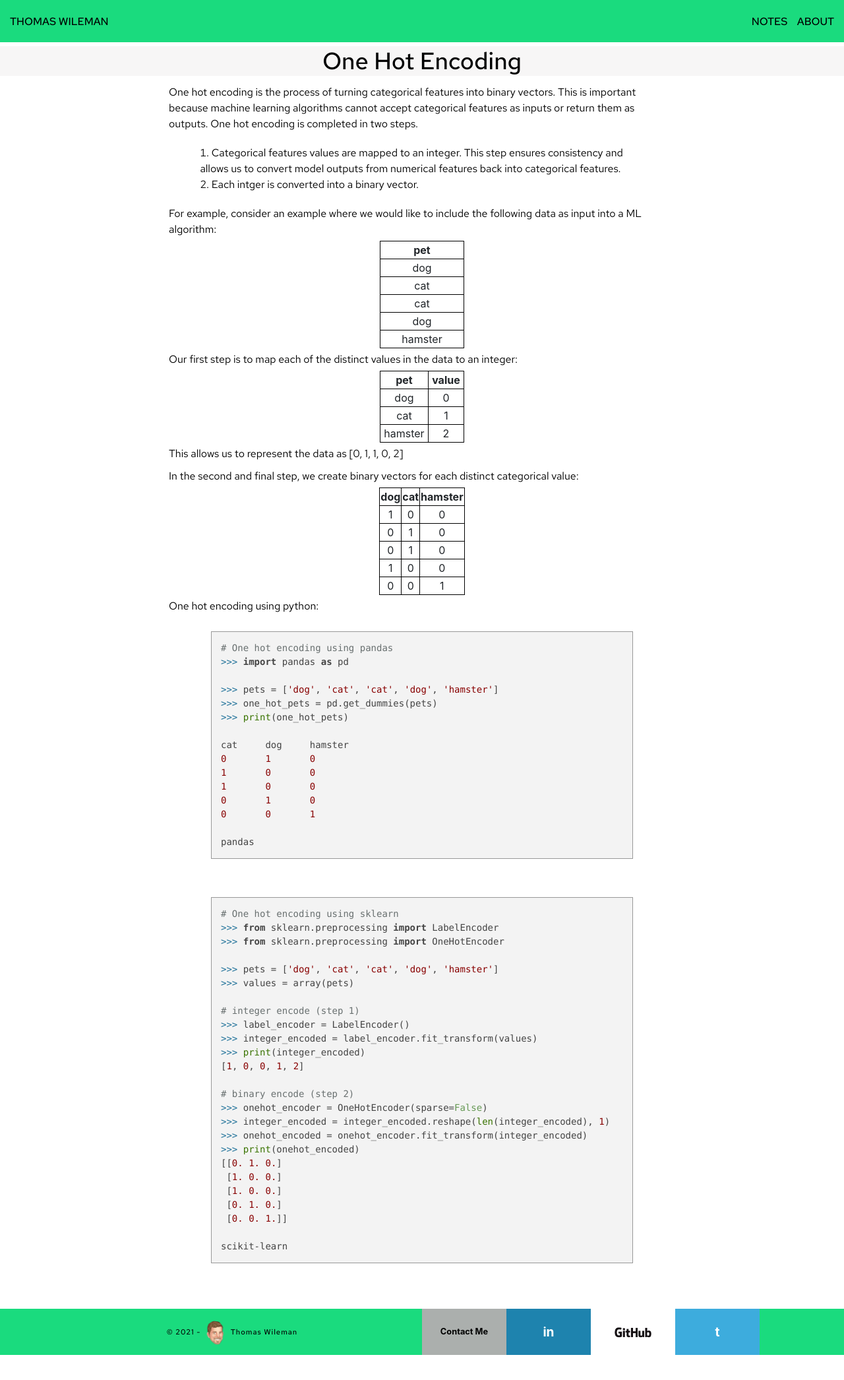
After one commit to tmwileman/thomaswileman, a Flask app: page /one_hot_encoding in a window 1280 px wide. The commit adds this page. Shown: the whole page at 66% size. Run offline with Flask 2, Linux system fonts and the light colour scheme; some libraries are stand-ins or nearby versions.

Commit message:
one hot encoding done

```diff
--- a/app.py
+++ b/app.py
@@ -56,5 +56,10 @@ def softmax():
     return render_template("softmax.html")
 
 
+@app.route("/one_hot_encoding", methods=["GET", "POST"])
+def one_hot_encoding():
+    return render_template("one_hot_encoding.html")
+
+
 if __name__ == "__main__":
     app.run(debug=True)
--- a/static/stylesheets/main.css
+++ b/static/stylesheets/main.css
@@ -148,6 +148,19 @@ ul.no-bullets {
   margin: 0; /* Remove margins */
 }
 
+ol {
+  list-style-position: inside;
+  padding-left: 5%;
+  padding-right: 5%;
+  background-color: white;
+  color: #000000;
+  font-family: 'Red Hat Text', sans-serif;
+  font-size: 100%;
+  padding-top: 5px;
+  padding-bottom: 5px;
+  margin: auto;
+}
+
 li.header {
   padding-left: 5%;
   padding-right: 5%;
@@ -276,6 +289,14 @@ table.logic-gate {
   text-align: center;
   vertical-align: middle;
   width: 12%;
+  margin: auto;
+}
+
+table.normal, th, td {
+  border: 1px solid black;
+  border-collapse: collapse;
+  text-align: center;
+  width: 10%;
   margin: auto;
 }
 
--- /dev/null
+++ b/templates/one_hot_encoding.html
@@ -0,0 +1,214 @@
+{% extends 'base.html' %}
+
+{% block body %}
+<h2 class="notes">
+    One Hot Encoding
+</h2>
+<p class="notes">
+    One hot encoding is the process of turning categorical features into binary vectors. This is important because machine learning algorithms cannot accept categorical features as inputs or return them as outputs. One hot encoding is completed in two steps.
+</p>
+<div class="note-container">
+    <ol>
+        <li>
+            Categorical features values are mapped to an integer. This step ensures consistency and allows us to convert model outputs from numerical features back into categorical features.
+        </li>
+        <li>
+            Each intger is converted into a binary vector.
+        </li>
+    </ol>
+</div>
+
+<p class="notes">
+    For example, consider an example where we would like to include the following data as input into a ML algorithm:
+</p>
+<table class="normal">
+    <tr>
+        <th>
+            pet
+        </th>
+    </tr>
+    <tr>
+        <td>
+            dog
+        </td>
+    </tr>
+    <tr>
+        <td>
+            cat
+        </td>
+    </tr>
+    <tr>
+        <td>
+            cat
+        </td>
+    </tr>
+    <tr>
+        <td>
+            dog
+        </td>
+    </tr>
+    <tr>
+        <td>
+            hamster
+        </td>
+    </tr>
+</table>
+<p class="notes">
+    Our first step is to map each of the distinct values in the data to an integer:
+</p>
+<table class="normal">
+    <tr>
+        <th>
+            pet
+        </th>
+        <th>
+            value
+        </th>
+    </tr>
+    <tr>
+        <td>
+            dog
+        </td>
+        <td>
+            0
+        </td>
+    </tr>
+    <tr>
+        <td>
+            cat
+        </td>
+        <td>
+            1
+        </td>
+    </tr>
+    <tr>
+        <td>
+            hamster
+        </td>
+        <td>
+            2
+        </td>
+    </tr>
+</table>
+<p class="notes">
+    This allows us to represent the data as [0, 1, 1, 0, 2]
+</p>
+<p class="notes">
+    In the second and final step, we create binary vectors for each distinct categorical value:
+</p>
+<table class="normal">
+    <tr>
+        <th>
+            dog
+        </th>
+        <th>
+            cat
+        </th>
+        <th>
+            hamster
+        </th>
+    </tr>
+    <tr>
+        <td>
+            1
+        </td>
+        <td>
+            0
+        </td>
+        <td>
+            0
+        </td>
+    </tr>
+    <tr>
+        <td>
+            0
+        </td>
+        <td>
+            1
+        </td>
+        <td>
+            0
+        </td>
+    </tr>
+    <tr>
+        <td>
+            0
+        </td>
+        <td>
+            1
+        </td>
+        <td>
+            0
+        </td>
+    </tr>
+    <tr>
+        <td>
+            1
+        </td>
+        <td>
+            0
+        </td>
+        <td>
+            0
+        </td>
+    </tr>
+    <tr>
+        <td>
+            0
+        </td>
+        <td>
+            0
+        </td>
+        <td>
+            1
+        </td>
+    </tr>
+</table>
+<p class="notes">
+    One hot encoding using python:
+</p>
+<pre>
+    <code class="python"># One hot encoding using pandas
+>>> import pandas as pd
+
+>>> pets = ['dog', 'cat', 'cat', 'dog', 'hamster']
+>>> one_hot_pets = pd.get_dummies(pets)
+>>> print(one_hot_pets)
+
+cat	dog	hamster
+0	1	0
+1	0	0
+1	0	0
+0	1	0
+0	0	1
+
+<a href="https://pandas.pydata.org/docs/reference/api/pandas.get_dummies.html">pandas</a></code>
+</pre>
+<pre>
+    <code class="python"># One hot encoding using sklearn
+>>> from sklearn.preprocessing import LabelEncoder
+>>> from sklearn.preprocessing import OneHotEncoder
+
+>>> pets = ['dog', 'cat', 'cat', 'dog', 'hamster']
+>>> values = array(pets)
+
+# integer encode (step 1)
+>>> label_encoder = LabelEncoder()
+>>> integer_encoded = label_encoder.fit_transform(values)
+>>> print(integer_encoded)
+[1, 0, 0, 1, 2]
+
+# binary encode (step 2)
+>>> onehot_encoder = OneHotEncoder(sparse=False)
+>>> integer_encoded = integer_encoded.reshape(len(integer_encoded), 1)
+>>> onehot_encoded = onehot_encoder.fit_transform(integer_encoded)
+>>> print(onehot_encoded)
+[[0. 1. 0.]
+ [1. 0. 0.]
+ [1. 0. 0.]
+ [0. 1. 0.]
+ [0. 0. 1.]]
+
+<a href="https://scikit-learn.org/stable/modules/generated/sklearn.preprocessing.OneHotEncoder.html">scikit-learn</a></code>
+</pre>
+{% endblock %}
```
Also changed, not shown: static/main.js (deleted, +0 -22 lines), templates/notes.html (+8 -0 lines).
